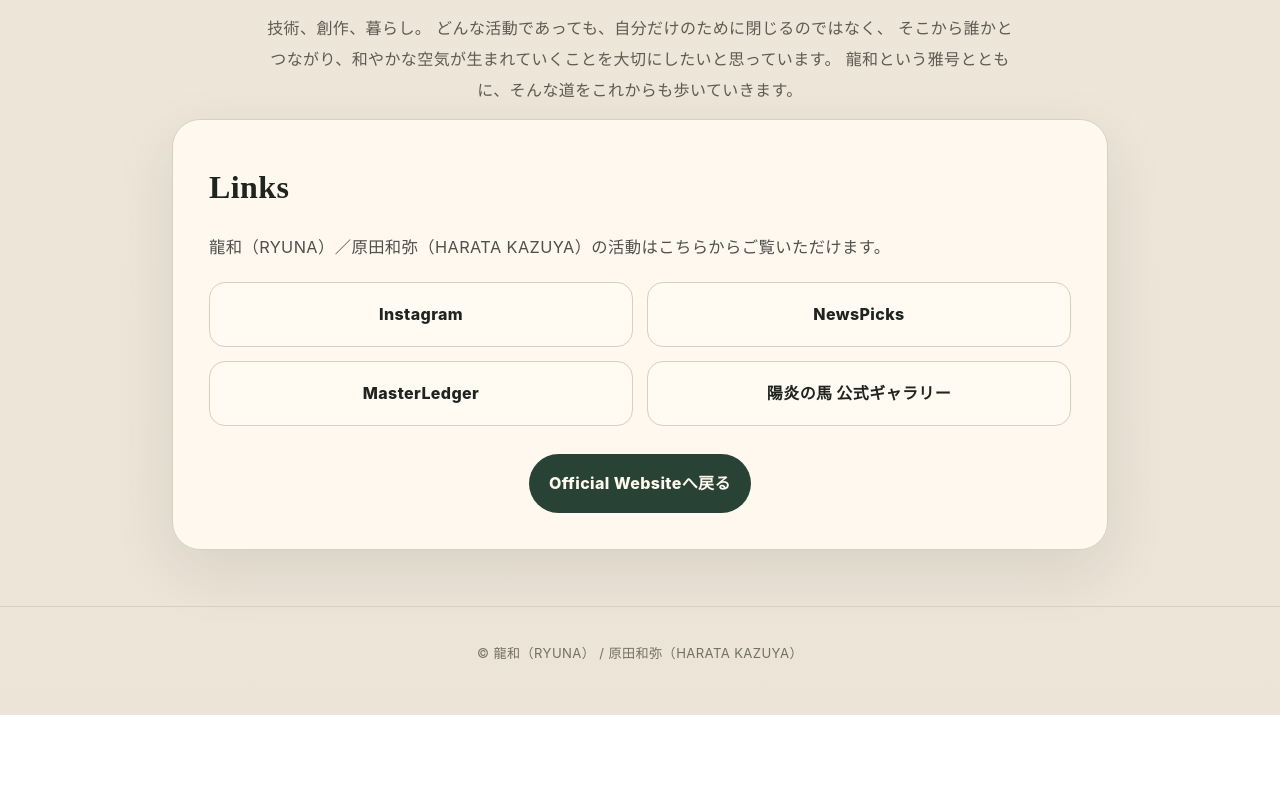
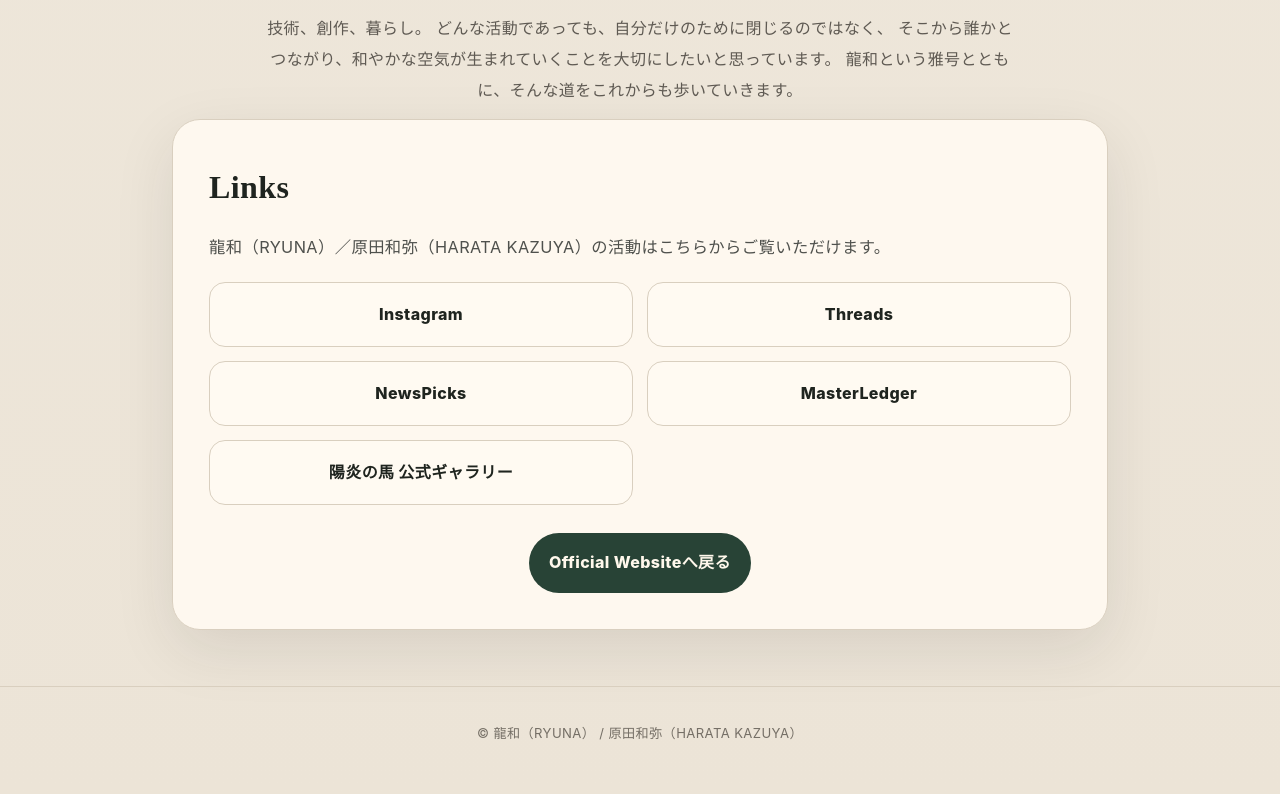
Before and after one commit to Ryuna888/ryuna888.github.io, a plain HTML site: page ryuna.html in a window 1280 px wide. Shown: the part 2354-3148 px from the top of the page. Before the commit the page ends 3069 px from the top, so only its background shows below. Drawn offline with Linux system fonts and the light colour scheme.

Commit message:
Add Threads link to Links section

```diff
--- a/ryuna.html
+++ b/ryuna.html
@@ -458,6 +458,7 @@
 
             <div class="links">
               <a class="link-btn" href="https://www.instagram.com/ryuna.8.krm/" target="_blank" rel="noopener noreferrer">Instagram</a>
+              <a class="link-btn" href="https://www.threads.com/@ryuna.8.krm?igshid=NTc4MTIwNjQ2YQ==" target="_blank" rel="noopener noreferrer">Threads</a>
               <a class="link-btn" href="https://newspicks.com/user/8198368/" target="_blank" rel="noopener noreferrer">NewsPicks</a>
               <a class="link-btn" href="https://ryuna888.github.io/MasterLedger/" target="_blank" rel="noopener noreferrer">MasterLedger</a>
               <a class="link-btn" href="https://meishinren.or.jp/modules/gallery/index.php?action=PageView&page_id=218" target="_blank" rel="noopener noreferrer">陽炎の馬 公式ギャラリー</a>
```
